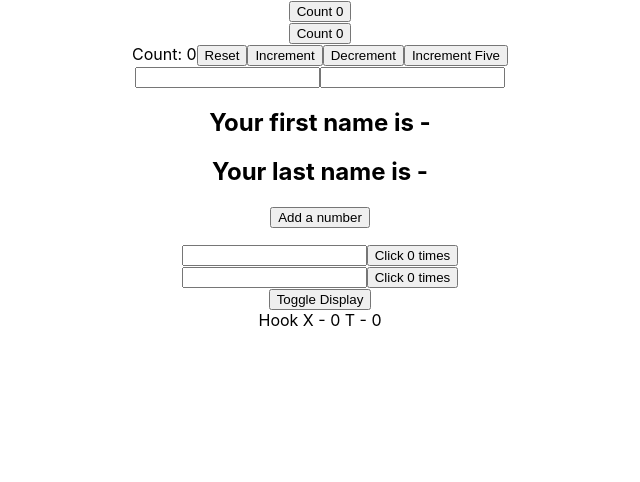
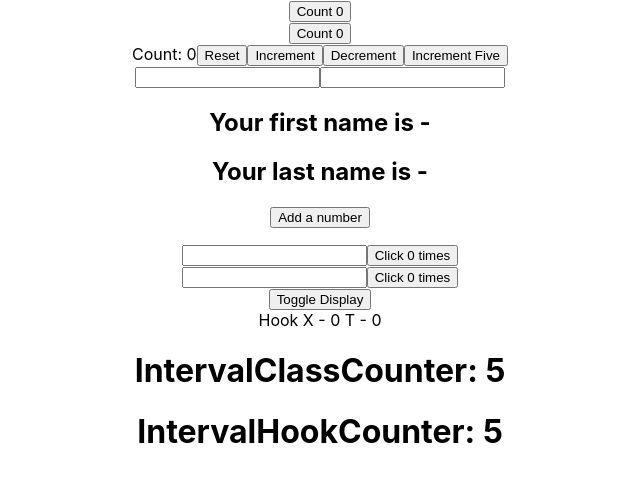
Before and after one commit to WilsonHo/react_learning, a React (Create React App) app: page / in a window 1280 px wide. Shown: the top 482 px of the page, without its empty margins (320-960 px from the left). Built offline with nearby package versions, Linux system fonts and the light colour scheme.

Commit message:
[Hook] - useEffect part 05 - With incorrect dependency

```diff
--- a/src/App.js
+++ b/src/App.js
@@ -11,6 +11,8 @@
 import ClassMouse from "./components/useEffect/ClassMouse";
 import HookMouse from "./components/useEffect/HookMouse";
 import MouseContainer from "./components/useEffect/MouseContainer";
+import IntervalClassCounter from "./components/useEffect/IntervalClassCounter";
+import IntervalHookCounter from "./components/useEffect/IntervalHookCounter";
 function App() {
   return (
     <div className="App">
@@ -24,6 +26,8 @@
       {/*<ClassMouse/>*/}
       {/*<HookMouse/>*/}
       <MouseContainer/>
+      <IntervalClassCounter/>
+      <IntervalHookCounter/>
     </div>
   );
 }
--- /dev/null
+++ b/src/components/useEffect/IntervalClassCounter.js
@@ -0,0 +1,34 @@
+import React, {Component} from 'react';
+
+class IntervalClassCounter extends Component {
+  constructor(props) {
+    super(props);
+    this.state = {
+      count: 0
+    }
+  }
+
+  componentDidMount() {
+    this.interval = setInterval(this.tick, 1000)
+  }
+
+  componentWillUnmount() {
+    clearInterval(this.interval)
+  }
+
+  tick = () => {
+    this.setState({
+      count: this.state.count + 1
+    })
+  };
+
+  render() {
+    return (
+      <div>
+        <h1>IntervalClassCounter: {this.state.count}</h1>
+      </div>
+    );
+  }
+}
+
+export default IntervalClassCounter;
--- /dev/null
+++ b/src/components/useEffect/IntervalHookCounter.js
@@ -0,0 +1,22 @@
+import React, {useEffect, useState} from 'react';
+
+const IntervalHookCounter = pros => {
+  const [count, setCount] = useState(0);
+  const tick = () => {
+    setCount(prev => prev + 1);
+  };
+
+  useEffect(() => {
+    const interval = setInterval(tick, 1000);
+    return () => {
+      clearInterval(interval);
+    }
+  }, []);
+  return (
+    <div>
+      <h1>IntervalHookCounter: {count}</h1>
+    </div>
+  );
+};
+
+export default IntervalHookCounter;
```
